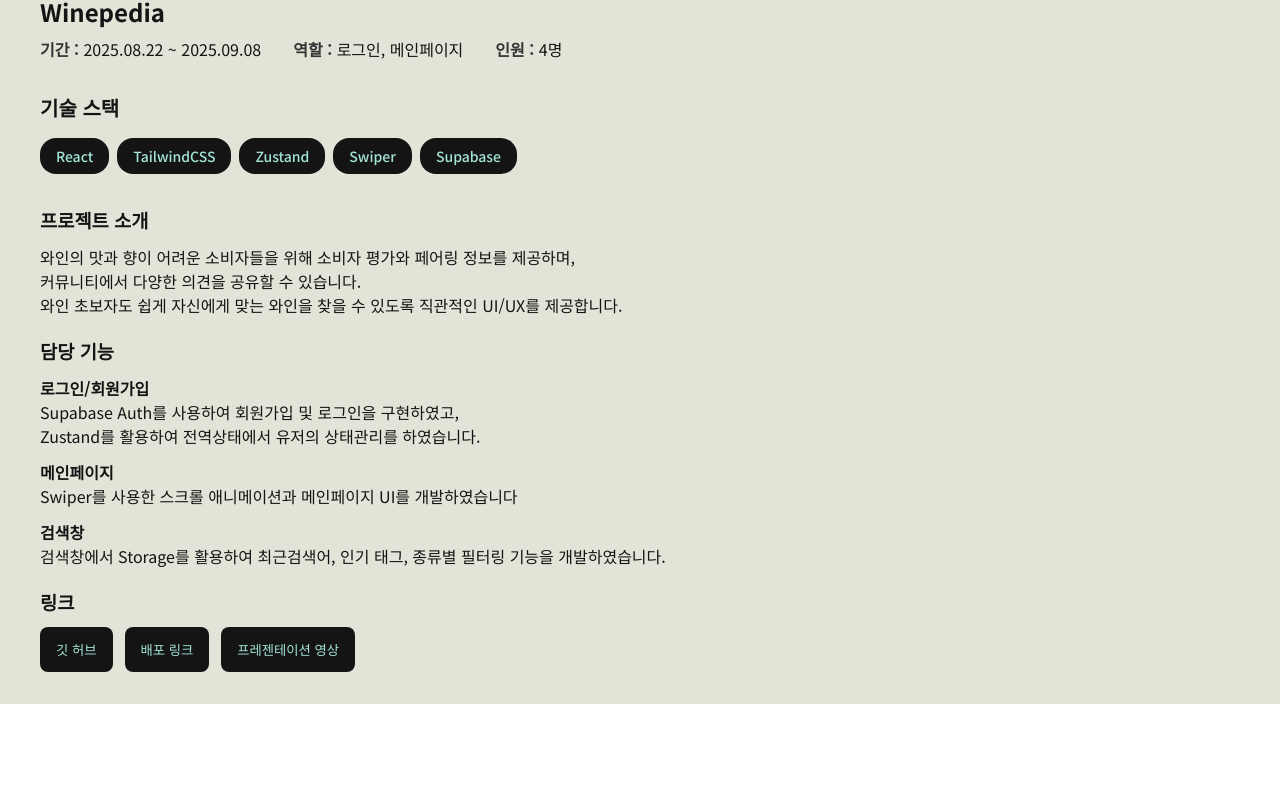
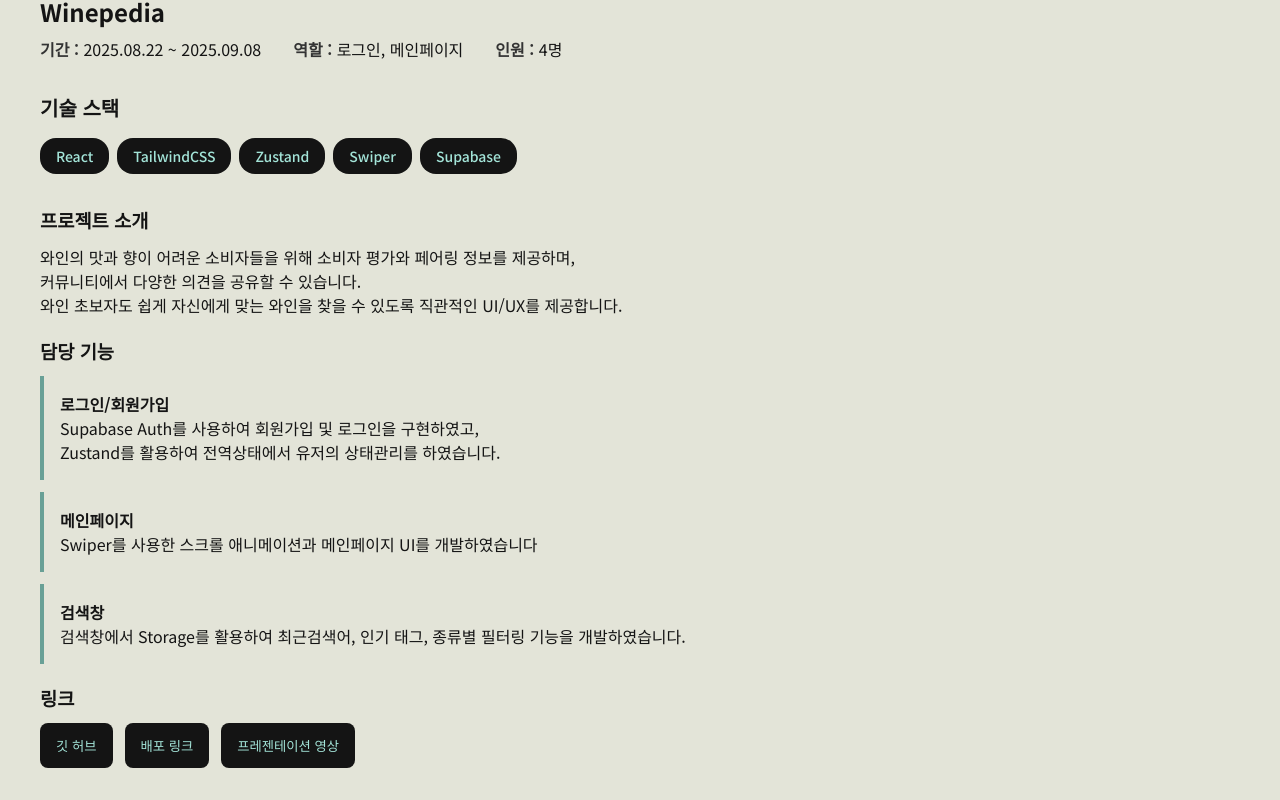
Before and after one commit to mtm-git1018/mtmportfolio, a Next.js app: page /project/WinePedia in a window 1280 px wide. Shown: the part 658-1458 px from the top of the page. Before the commit the page ends 1362 px from the top, so only its background shows below. Built offline with nearby package versions, Linux system fonts and the light colour scheme.

Commit message:
portfolio v0.1

```diff
--- a/app/components/Content.tsx
+++ b/app/components/Content.tsx
@@ -71,7 +71,7 @@
             {content && <p className={S.content}>{content}</p>}
             {lists &&
               lists.map(({ list, detail }, i) => (
-                <span key={i}>
+                <span key={i} className={S.func}>
                   <h4>{list}</h4>
                   <p style={{ whiteSpace: "pre-line" }}>{detail}</p>
                 </span>
--- a/app/style/content.module.css
+++ b/app/style/content.module.css
@@ -104,3 +104,8 @@
   display: flex;
   gap: 12px;
 }
+
+.func {
+  border-left : 4px solid #69a096;
+  padding: 1rem;
+}
```
